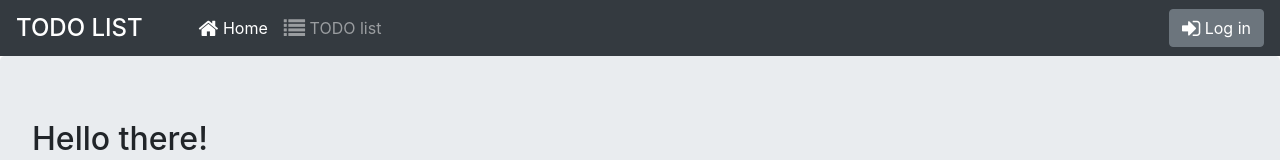
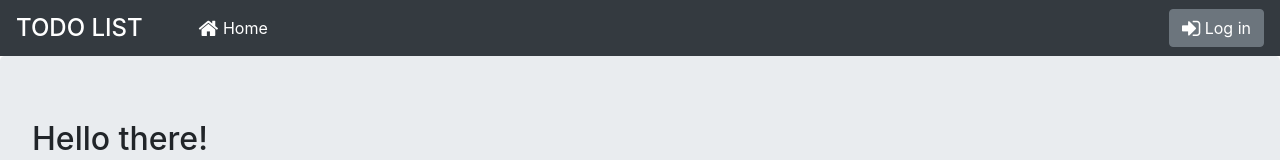
Before and after one commit to RobertsGroza/react-workshop, a React (Create React App) app: page /home in a window 1280 px wide. Shown: the top 160 px of the page. Built offline with nearby package versions, Linux system fonts and the light colour scheme.

Commit message:
Dont show link if not authenticated

```diff
--- a/src/components/HeaderComponent.jsx
+++ b/src/components/HeaderComponent.jsx
@@ -14,7 +14,7 @@ const SignInOutButton = ({ isAuthenticated }) =>
             </Button>
         </NavLink>
 
-const Header = () => {
+const Header = ({isAuthenticated}) => {
 
     const [isOpen, setIsOpen] = useState(false);
 
@@ -32,11 +32,16 @@ const Header = () => {
                                 <span className="fa fa-home fa-lg"></span> Home
                             </NavLink>
                         </NavItem>
-                        <NavItem>
-                            <NavLink className="nav-link" to="/todo-list">
-                                <span className="fa fa-list fa-lg"></span> TODO list
-                            </NavLink>
-                        </NavItem>
+                        {
+                            isAuthenticated ?
+                                <NavItem>
+                                    <NavLink className="nav-link" to="/todo-list">
+                                        <span className="fa fa-list fa-lg"></span> TODO list
+                                    </NavLink>
+                                </NavItem>
+                            :
+                                null
+                        }
                     </Nav>
                     <Nav className="ml-auto" navbar>
                         <NavItem>
```
